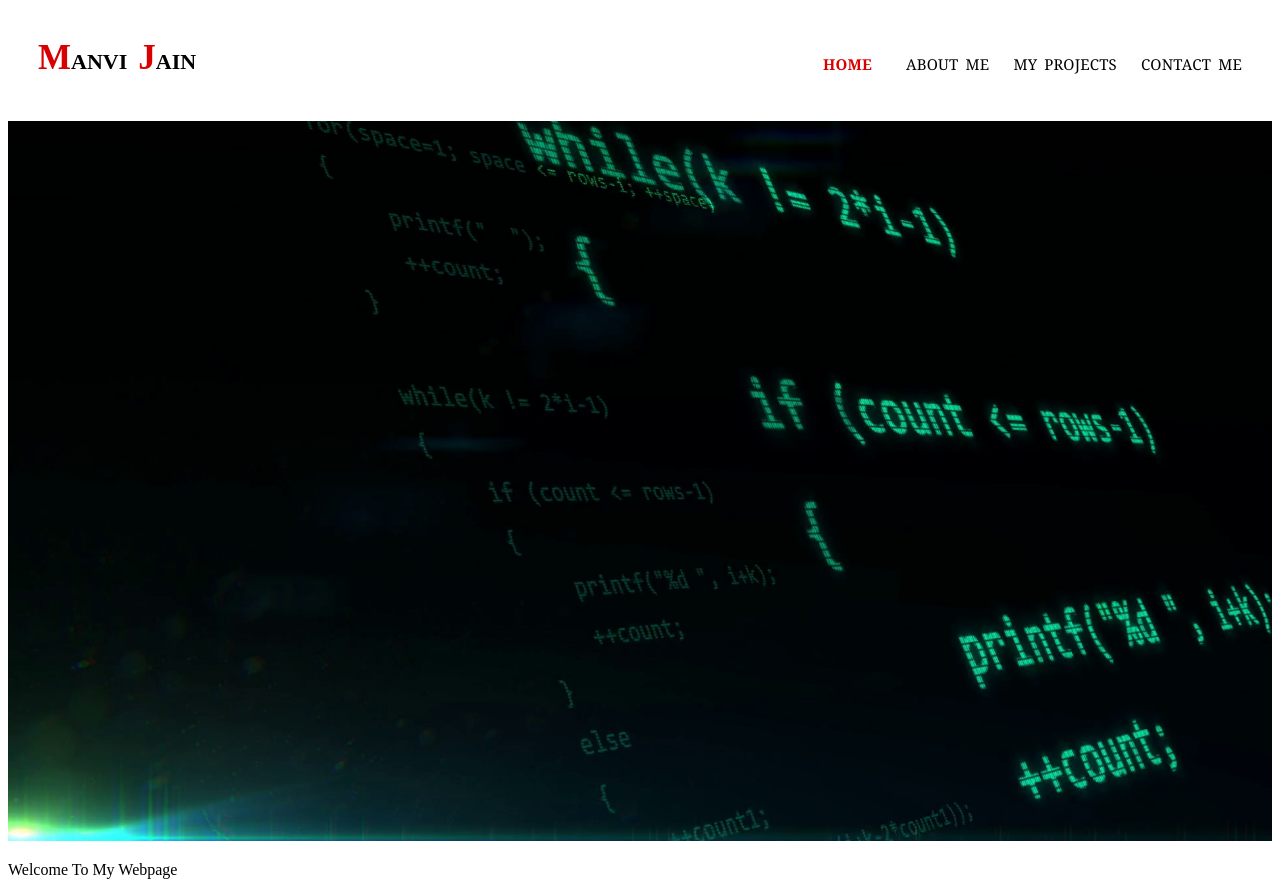
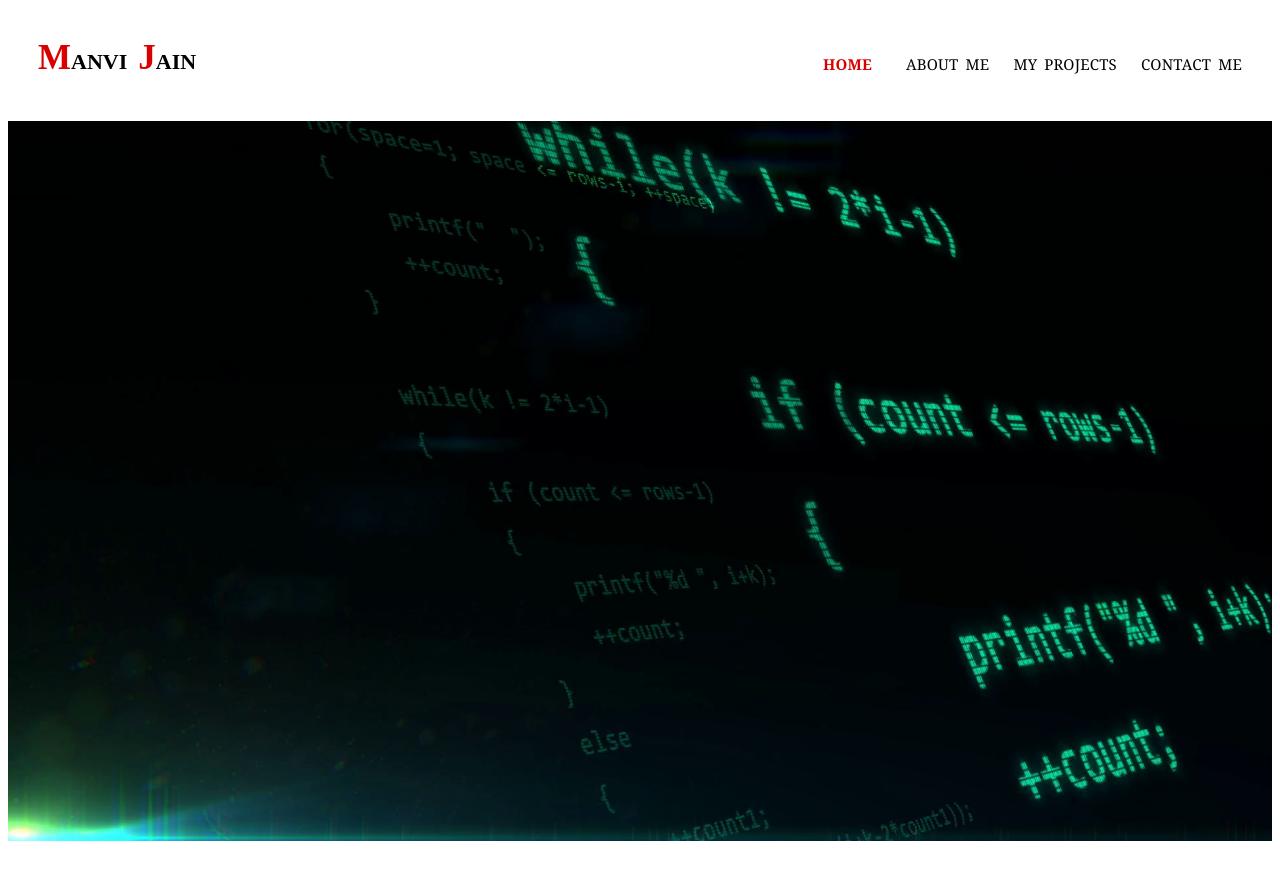
Before and after one commit to Manvij30/repo, a plain HTML site: page index.html in a window 1280 px wide. After the commit the page ends 853 px from the top, so only its background shows below. Drawn offline with Linux system fonts and the light colour scheme.

Commit message:
Update index.html

```diff
--- a/index.html
+++ b/index.html
@@ -21,8 +21,7 @@
 
 	<div class="image_section">
 		<img src="background.png">
-		<p class="welcome">
-		Welcome To My Webpage </p>
+
 
 	</div>
 
```
